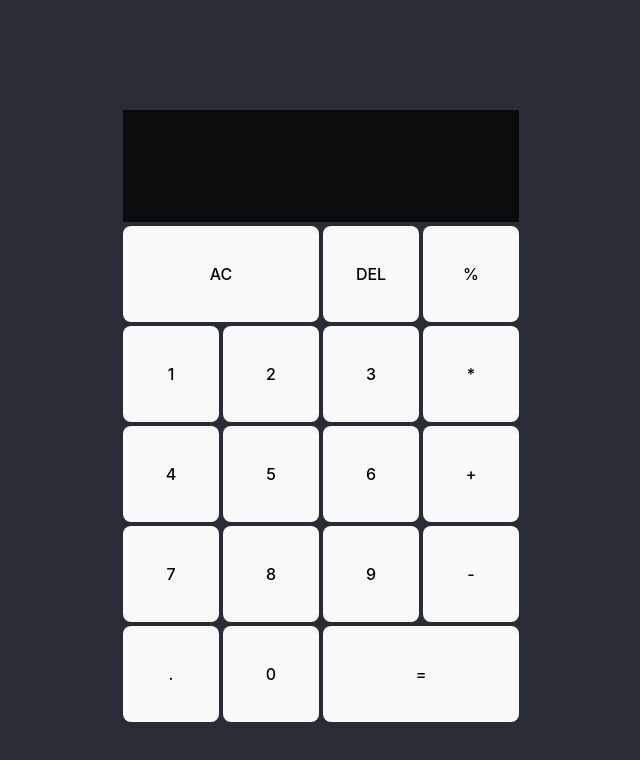
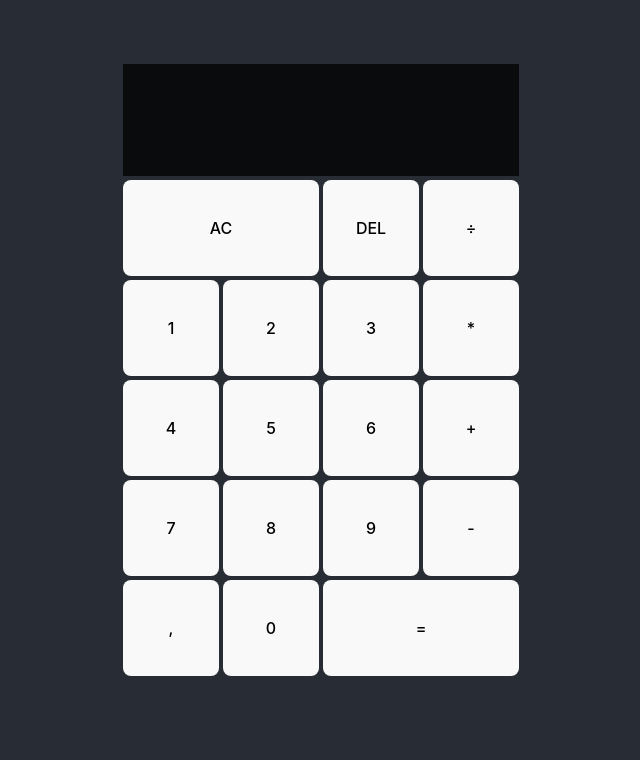
Before and after one commit to diebrudie/react-calculator, a React (Vite) app: page / in a window 1280 px wide. Shown: the top 760 px of the page, without its empty margins (319-959 px from the left). Built offline with nearby package versions, Linux system fonts and the light colour scheme.

Commit message:
creating the entire calculator functionality. Fixing errors

```diff
--- a/src/App.css
+++ b/src/App.css
@@ -12,6 +12,10 @@ body {
 
 }
 #root {
+  width: 100%;
+  max-width: 100vw;
+  height: 100svh;
+  min-height: 100%;
   max-width: 1280px;
   margin: 0 auto;
   padding: 2rem;
--- a/src/App.tsx
+++ b/src/App.tsx
@@ -1,30 +1,166 @@
+import { useReducer } from 'react';
 import './App.css'
+import DigitButton from './DigitButton'
+import OperationButton from './OperationButton'
+
+export const ACTIONS = {
+  ADD_DIGITS: 'add-digits',
+  CHOOSE_OPERATION: 'choose-operation',
+  CLEAR: 'clear',
+  DELETE_DIGIT: 'delete-digit',
+  EVALUATE: 'evaluate'
+}
+
+// Action type definitions
+export type Action =
+  | { type: 'add-digits'; payload: { digit: string } }
+  | { type: 'choose-operation'; payload: { operation: string } }
+  | { type: 'clear' }
+  | { type: 'delete-digit' }
+  | { type: 'evaluate' };
+
+
+function reducer(state, { type, payload }){
+  switch(type){
+    case ACTIONS.ADD_DIGITS:
+      if (state.overwrite) {
+        return {
+          ...state,
+          currentOperand: payload.digit,
+          overwrite: false
+        }
+      }
+      if (payload.digit === "0" && state.currentOperand === "0") return state
+      if (payload.digit === "." && state.currentOperand.includes(".")) return state
+      return {
+        ...state,
+        currentOperand: `${state.currentOperand || ""}${payload.digit}`,
+      };
+    case ACTIONS.CHOOSE_OPERATION:
+      if (state.currentOperand == null && state.previousOperand == null) return state
+
+      if (state.currentOperand === null) {
+        return {
+          ...state,
+          operation: payload.operation,
+        };
+      }
+
+      if (state.previousOperand === null) {
+        return {
+          ...state,
+          operation: payload.operation,
+          previousOperand: state.currentOperand,
+          currentOperand: null
+        };
+      }
+      return {
+        ...state,
+        previousOperand: evaluate(state),
+        operation: payload.operation,
+        currentOperand: null
+      };
+    case ACTIONS.CLEAR:
+      return initialState;
+    case ACTIONS.DELETE_DIGIT:
+      if (state.overwrite) {
+        return {
+          ...state,
+          currentOperand: null,
+          overwrite: false
+        }
+      }
+      if (state.currentOperand == null) return state
+      if (state.currentOperand.length === 1) return {
+        ...state,
+        currentOperand: null
+      };
+      return {
+        ...state,
+        currentOperand: state.currentOperand.slice(0, -1)
+      };
+    case ACTIONS.EVALUATE:
+      if (state.operation == null || state.currentOperand == null || state.previousOperand == null) return state
+      return {
+        ...state,
+        overwrite: true,
+        currentOperand: evaluate(state),
+        previousOperand: null,
+        operation: null
+      };
+  }
+}
+
+function evaluate( {currentOperand, previousOperand, operation} ){
+  const prev = parseFloat(previousOperand)
+  const current = parseFloat(currentOperand)
+  if(isNaN(prev) || isNaN(current)) return ""
+  let computation = ""
+
+  switch(operation){
+    case "+":
+      computation = (prev + current).toString();
+      break
+    case "-":
+      computation = (prev - current).toString();
+      break
+    case "*":
+      computation = (prev * current).toString();
+      break
+    case "÷":
+      computation = (prev / current).toString();
+      break
+    default:
+      return ""
+  }
+  return computation
+}
+
+// Define an initial state for your reducer
+const initialState = {
+  currentOperand: null,
+  previousOperand: null,
+  operation: null,
+};
+
+const INTEGER_FORMATTER = new Intl.NumberFormat('de-DE', {
+  maximumFractionDigits: 0,
+});
+
+function formatOperand(operand) {
+  if (operand == null) return;
+  const [integer, decimal] = operand.split(".");
+  if (decimal == null) return INTEGER_FORMATTER.format(parseFloat(integer));
+  return `${INTEGER_FORMATTER.format(parseFloat(integer))},${decimal}`;
+}
 
 function App() {
+  const [{currentOperand, previousOperand, operation}, dispatch] = useReducer(reducer, initialState)
+
   return (
     <div className="calculator-grid">
       <div className="output">
-        <div className="previous-operand"></div>
-        <div className="current-operand"></div>
+        <div className="previous-operand">{previousOperand} {operation}</div>
+        <div className="current-operand">{formatOperand(currentOperand)}</div>
       </div>
-      <button className="span-two">AC</button>
-      <button>DEL</button>
-      <button>%</button>
-      <button>1</button>
-      <button>2</button>
-      <button>3</button>
-      <button>*</button>
-      <button>4</button>
-      <button>5</button>
-      <button>6</button>
-      <button>+</button>
-      <button>7</button>
-      <button>8</button>
-      <button>9</button>
-      <button>-</button>
-      <button>.</button>
-      <button>0</button>
-      <button className="span-two">=</button>
+      <button className="span-two" onClick={() => dispatch({ type: ACTIONS.CLEAR })}>AC</button>
+      <button onClick={() => dispatch({ type: ACTIONS.DELETE_DIGIT })}>DEL</button>
+      <OperationButton operation="÷" dispatch={dispatch} />
+      <DigitButton digit="1" dispatch={dispatch} />
+      <DigitButton digit="2" dispatch={dispatch} />
+      <DigitButton digit="3" dispatch={dispatch} />
+      <OperationButton operation="*" dispatch={dispatch} />
+      <DigitButton digit="4" dispatch={dispatch} />
+      <DigitButton digit="5" dispatch={dispatch} />
+      <DigitButton digit="6" dispatch={dispatch} />
+      <OperationButton operation="+" dispatch={dispatch} />
+      <DigitButton digit="7" dispatch={dispatch} />
+      <DigitButton digit="8" dispatch={dispatch} />
+      <DigitButton digit="9" dispatch={dispatch} />
+      <OperationButton operation="-" dispatch={dispatch} />
+      <DigitButton digit="." display="," dispatch={dispatch} />
+      <DigitButton digit="0" dispatch={dispatch} />
+      <button className="span-two" onClick={() => dispatch({ type: ACTIONS.EVALUATE })}>=</button>
     </div>
   )
 }
--- /dev/null
+++ b/src/DigitButton.tsx
@@ -0,0 +1,15 @@
+import { ACTIONS, Action } from "./App";
+import { Dispatch } from "react";
+
+interface DigitButtonProps {
+  digit: string;
+  dispatch: Dispatch<Action>;
+}
+
+export default function DigitButton({ digit, display, dispatch }: DigitButtonProps) {
+    return (
+      <button onClick={() => dispatch({ type: ACTIONS.ADD_DIGITS, payload: { digit } })}>
+        {display || digit}
+      </button>
+    );
+  }
--- /dev/null
+++ b/src/OperationButton.tsx
@@ -0,0 +1,13 @@
+import { ACTIONS, Action } from "./App";
+import { Dispatch } from "react";
+
+interface OperationButtonProps {
+    operation: string;
+    dispatch: Dispatch<Action>;
+  }
+
+export default function OperationButton({ operation, dispatch }: OperationButtonProps) {
+  return (
+    <button onClick={() => dispatch({ type: ACTIONS.CHOOSE_OPERATION, payload: { operation } })}>{operation}</button>
+  )
+}
--- a/tsconfig.json
+++ b/tsconfig.json
@@ -15,7 +15,7 @@
     "jsx": "react-jsx",
 
     /* Linting */
-    "strict": true,
+    "strict": false,
     "noUnusedLocals": true,
     "noUnusedParameters": true,
     "noFallthroughCasesInSwitch": true
```
Also changed, not shown: src/index.css (line endings or trailing spaces).
